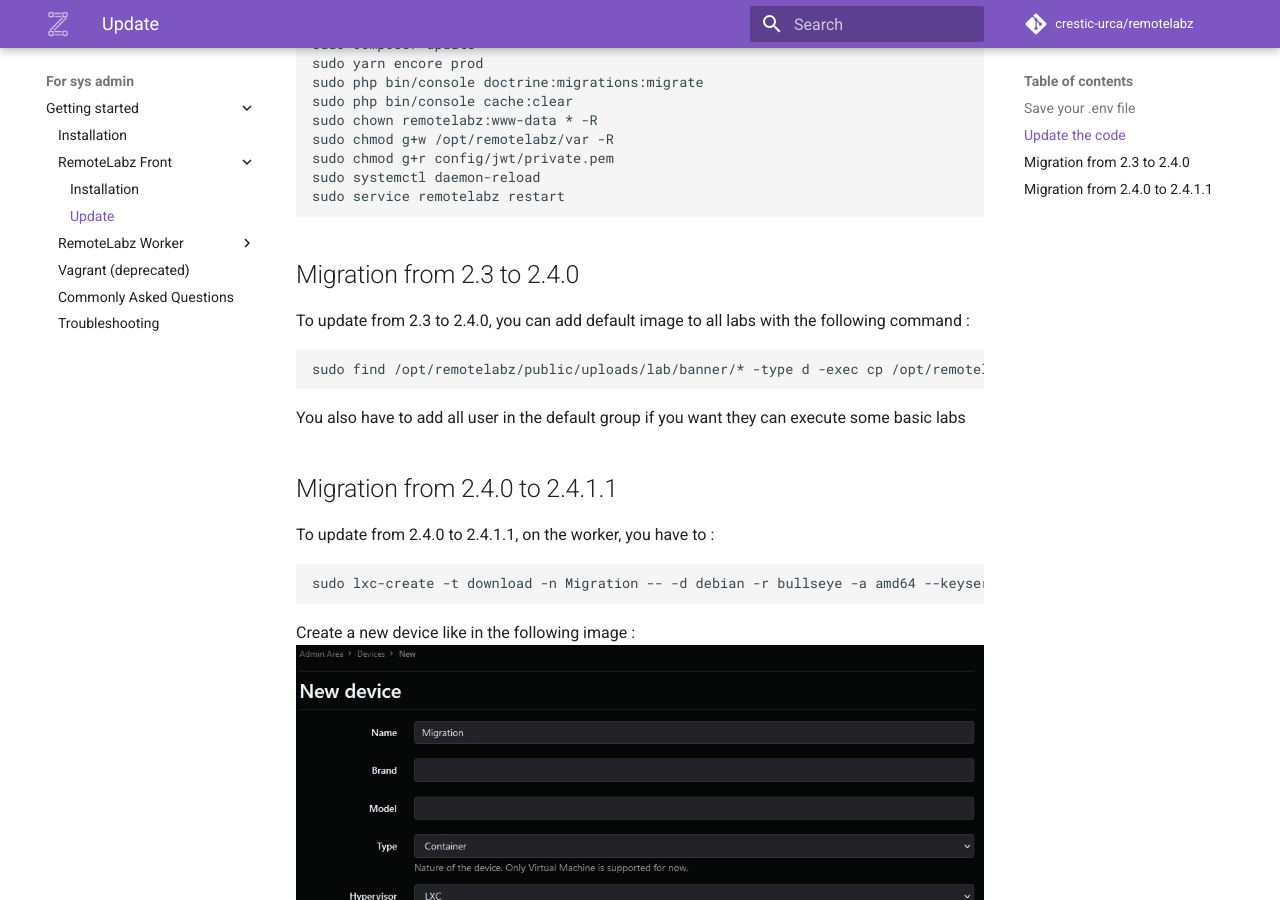
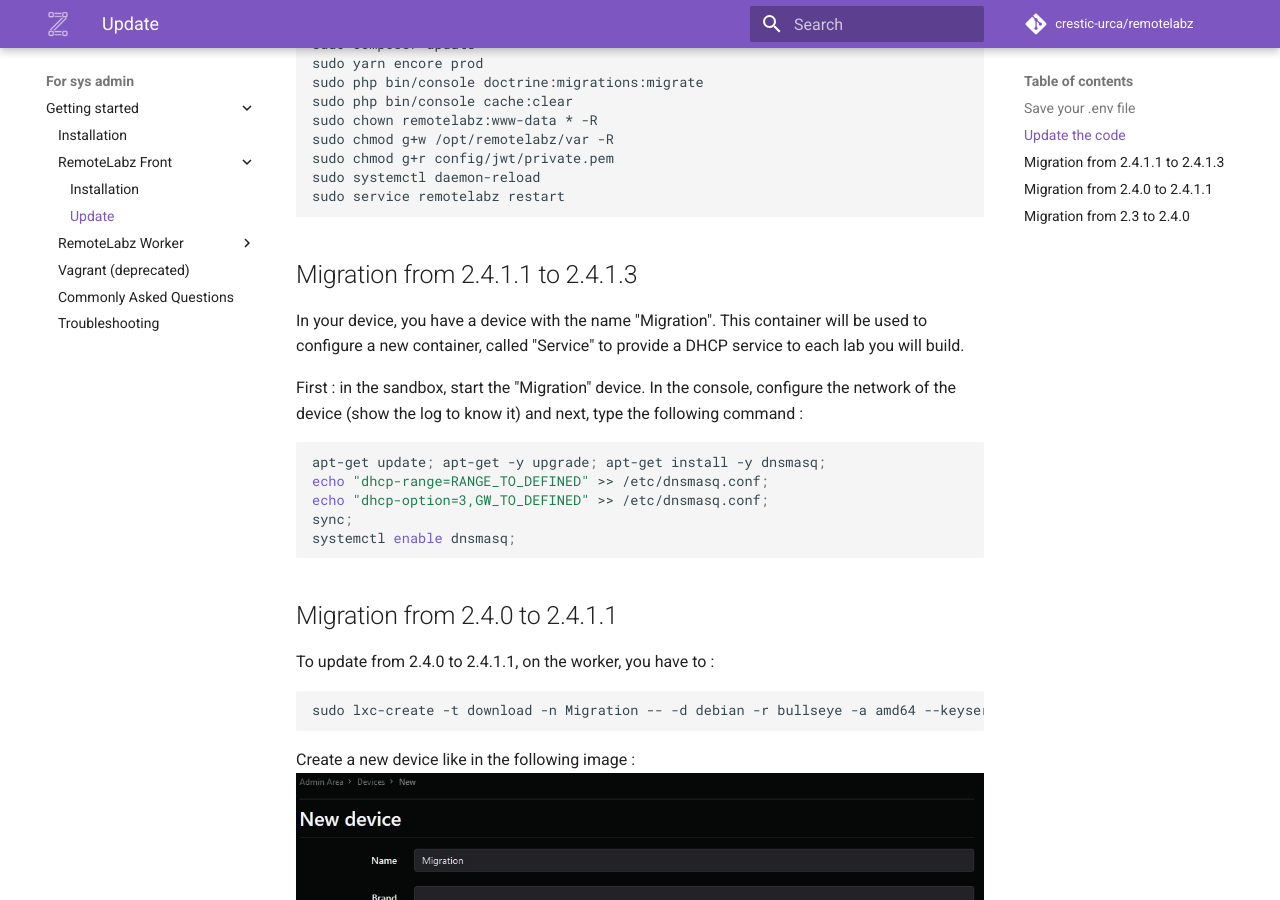
Before and after one commit to remotelabz/remotelabz-docs, an MkDocs documentation site: the page built from docs/administrators/getting-started/ubuntu-front-update.md, in a window 1280 px wide and 900 px high, scrolled down 827 px. Built offline with MkDocs 1.6.1 and Material for MkDocs 9.7.7, drawn with Linux system fonts in a browser that asks for light colours; comment, search, counter and statistics services are not loaded; some of the changed text lies outside the part shown.

Commit message:
Add sync

````diff
--- a/docs/administrators/getting-started/ubuntu-front-update.md
+++ b/docs/administrators/getting-started/ubuntu-front-update.md
@@ -38,12 +38,17 @@ sudo systemctl daemon-reload
 sudo service remotelabz restart
 ```
 
-##Migration from 2.3 to 2.4.0
-To update from 2.3 to 2.4.0, you can add default image to all labs with the following command :
+##Migration from 2.4.1.1 to 2.4.1.3
+In your device, you have a device with the name "Migration". This container will be used to configure a new container, called "Service" to provide a DHCP service to each lab you will build.
+
+First : in the sandbox, start the "Migration" device. In the console, configure the network of the device (show the log to know it) and next, type the following command :
 ```bash
-sudo find /opt/remotelabz/public/uploads/lab/banner/* -type d -exec cp /opt/remotelabz/public/build/images/logo/nopic.jpg {}/nopic.jpg \;
+apt-get update; apt-get -y upgrade; apt-get install -y dnsmasq;
+echo "dhcp-range=RANGE_TO_DEFINED" >> /etc/dnsmasq.conf;
+echo "dhcp-option=3,GW_TO_DEFINED" >> /etc/dnsmasq.conf;
+sync;
+systemctl enable dnsmasq;
 ```
-You also have to add all user in the default group if you want they can execute some basic labs
 
 ##Migration from 2.4.0 to 2.4.1.1
 
@@ -79,3 +84,11 @@ Change the image filename "service_" to "Service"
 Now, you can create a new lab with this device to offer IPv4 addresses to all other device, with the DHCP server installed in this container. The IPv4 of the DHCP will be the (last IPv4 - 1). The last IP is always the gateway of your laboratory.
 
 ![Screenshot](/images/Migration/Migration-End.jpg)
+
+
+##Migration from 2.3 to 2.4.0
+To update from 2.3 to 2.4.0, you can add default image to all labs with the following command :
+```bash
+sudo find /opt/remotelabz/public/uploads/lab/banner/* -type d -exec cp /opt/remotelabz/public/build/images/logo/nopic.jpg {}/nopic.jpg \;
+```
+You also have to add all user in the default group if you want they can execute some basic labs
````
Also changed, not shown: docs/administrators/getting-started/ubuntu-front.md (+1 -1 lines).
